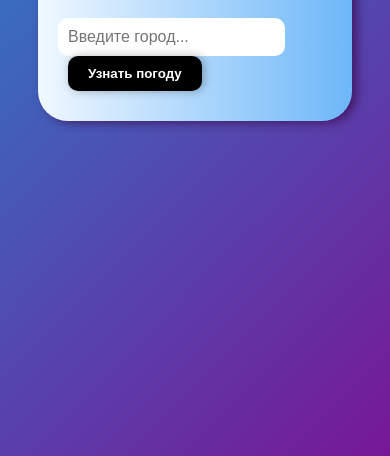
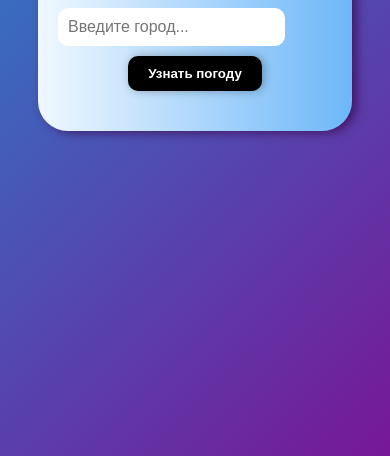
Before and after one commit to art1ch0ke/final-project, a plain HTML site: page games/Weather-app/index.html in a window 390 px wide. Shown: the part 464-920 px from the top of the page. Drawn offline with Linux system fonts and the light colour scheme.

Commit message:
wather styles

```diff
--- a/games/Weather-app/style.css
+++ b/games/Weather-app/style.css
@@ -26,7 +26,7 @@ input {
 
 .container button {
     padding: 10px 20px;
-    margin-left: 10px;
+    margin: 10px;
     font-weight: bold;
     background: black;
     color: #fff;
@@ -55,3 +55,10 @@ input {
 #result p:last-child {
     margin-bottom: 0;
 }
+
+@media (max-width: 768px) {
+    .container button{
+        display: block;
+        margin: 10px auto;
+    }
+}
```
